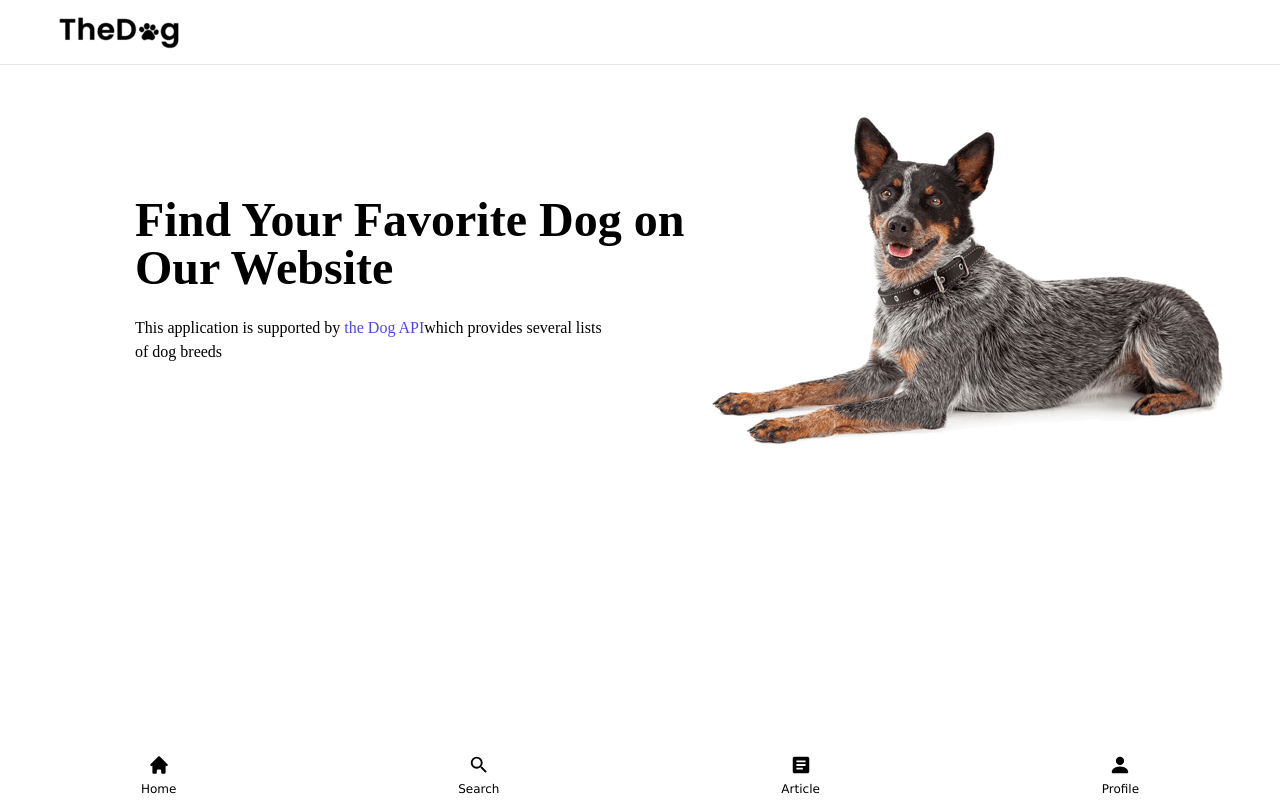
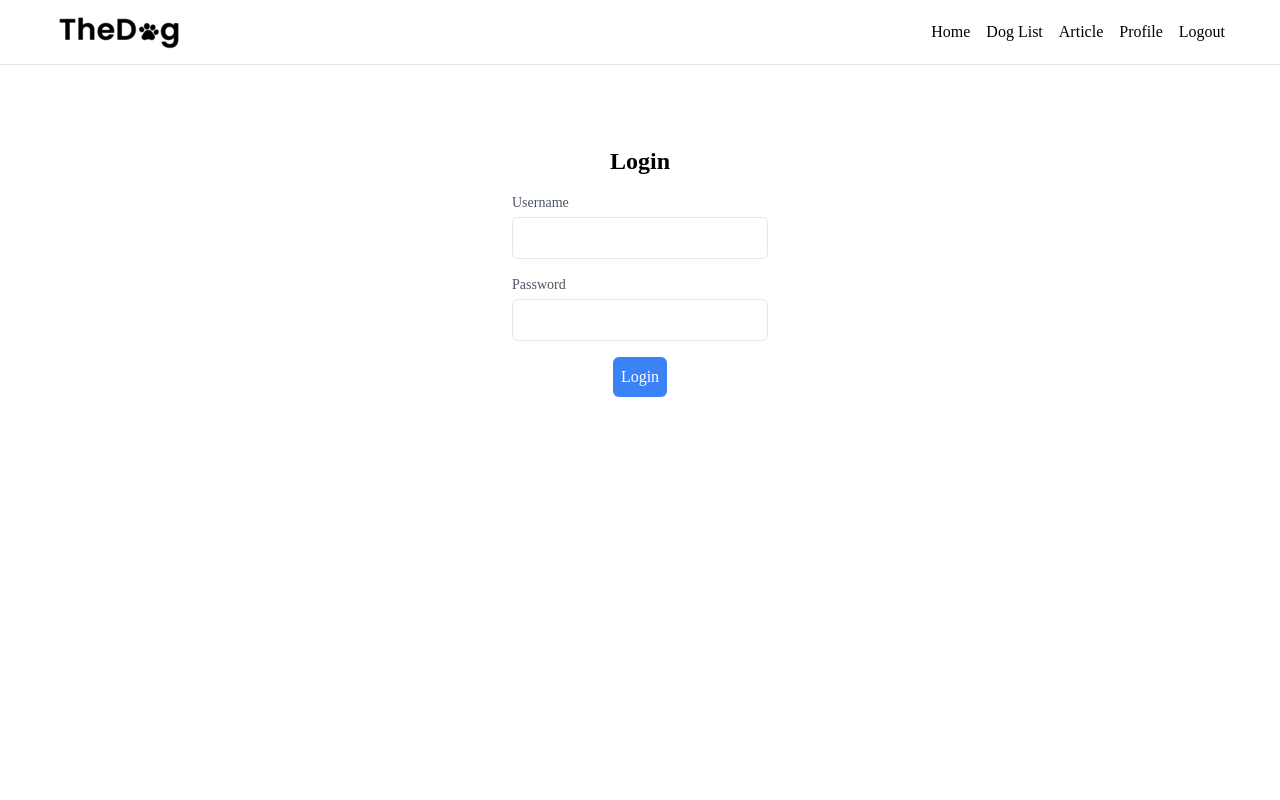
Before and after one commit to fajaryumna/The-Dog-App, a React (Create React App) app: page / in a window 1280 px wide. Built offline with nearby package versions, Linux system fonts and the light colour scheme.

Commit message:
update login to acces homepage

```diff
--- a/src/App.js
+++ b/src/App.js
@@ -2,6 +2,7 @@ import { BrowserRouter, Routes, Route, } from "react-router-dom"
 import { Link } from "react-router-dom"
 
 // import page comoponent
+import Login from "./pages/Login"
 import SearchPage from "./pages/SearchPage"
 import SingleDog from "./pages/SingleDog"
 import Profile from './pages/Profile';
@@ -20,14 +21,21 @@ function App() {
       <BrowserRouter>
         <header className='py-3 mb-12 border-b'>
           <div className='container mx-auto flex justify-between items-center'>
-            <Link to={"/"}>
-              <img src={Logo} alt='' />
+            <Link to="/">
+              <img src={Logo} alt='Logo' />
             </Link>
+            <nav className='flex items-center space-x-4'>
+              <Link to="/">Home</Link>
+              <Link to="/searchpage">Dog List</Link>
+              <Link to="/article">Article</Link>
+              <Link to="/profile">Profile</Link>
+              <Link to="/">Logout</Link>
+            </nav>
           </div>
         </header>
-        <NavBar />
         <Routes>
-          <Route path='/' element={<Home />} />
+          <Route path='/' element={<Login />} />
+          <Route path="/login" element={Login} />
           <Route path='/home' element={<Home />} />
           <Route path="/article" element={<Article />} />
           <Route path='/detailarticle1' element={<DetailArticle1 />} />
--- /dev/null
+++ b/src/authentication/authentication.jsx
@@ -0,0 +1,33 @@
+// authentication.js
+import User from './user.jsx';
+
+class Authentication {
+    constructor() {
+        this.users = [
+            new User('admin', 'admin'),
+        ];
+        this.currentUser = null;
+    }
+
+    login(username, password) {
+        const user = this.users.find((user) => user.username === username && user.password === password);
+
+        if (user) {
+            this.currentUser = user;
+            return true;
+        }
+
+        return false;
+    }
+
+    logout() {
+        this.currentUser = null;
+    }
+
+    isAuthenticated() {
+        return this.currentUser !== null;
+    }
+}
+
+const authInstance = new Authentication();
+export default authInstance;
--- /dev/null
+++ b/src/authentication/user.jsx
@@ -0,0 +1,9 @@
+// user.js
+class User {
+    constructor(username, password) {
+        this.username = username;
+        this.password = password;
+    }
+}
+
+export default User;
--- a/src/pages/Home.js
+++ b/src/pages/Home.js
@@ -1,6 +1,9 @@
 import Image from '../assets/dog-banner.png';
+import authInstance from '../authentication/authentication';
+
 
 const Home = () => {
+    if (!authInstance.isAuthenticated()) {
         return (
             <>
                 <section className='h-full max-h-[640px] mb-4 xl:mb-24'>
@@ -26,6 +29,9 @@ const Home = () => {
                 </section>
             </>
         );
+    }
+
+
 };
 
 export default Home;
--- /dev/null
+++ b/src/pages/Login.js
@@ -0,0 +1,52 @@
+// Login.js
+import React, { useState } from 'react';
+import authInstance from '../authentication/authentication';
+
+const Login = () => {
+    const [username, setUsername] = useState('');
+    const [password, setPassword] = useState('');
+    const [error, setError] = useState('');
+
+    const handleLogin = () => {
+        if (authInstance.login(username, password)) {
+            // Redirect to the home page or handle authentication success as needed
+            window.location.href = '/home';
+        } else {
+            setError('Invalid username or password');
+        }
+    };
+
+    return (
+        <div className="flex flex-col items-center mt-20">
+            <h2 className="text-2xl font-semibold mb-4">Login</h2>
+            <div className="mb-4">
+                <label htmlFor="username" className="block text-sm font-medium text-gray-600">
+                    Username
+                </label>
+                <input
+                    type="text"
+                    id="username"
+                    className="mt-1 p-2 border rounded-md w-64"
+                    onChange={(e) => setUsername(e.target.value)}
+                />
+            </div>
+            <div className="mb-4">
+                <label htmlFor="password" className="block text-sm font-medium text-gray-600">
+                    Password
+                </label>
+                <input
+                    type="password"
+                    id="password"
+                    className="mt-1 p-2 border rounded-md w-64"
+                    onChange={(e) => setPassword(e.target.value)}
+                />
+            </div>
+            {error && <p className="text-red-500 mb-4">{error}</p>}
+            <button className="bg-blue-500 text-white p-2 rounded-md" onClick={handleLogin}>
+                Login
+            </button>
+        </div>
+    );
+};
+
+export default Login;
--- a/src/pages/SearchPage.js
+++ b/src/pages/SearchPage.js
@@ -1,44 +1,44 @@
-import React, { useState, useEffect } from "react"
-import { Link } from "react-router-dom"
+import React, { useState, useEffect } from "react";
+import { Link } from "react-router-dom";
 
 export default function SearchPage() {
-    const [dogs, setDogs] = useState([])
-    const [text, setText] = useState("")
-    const [searched, setSearched] = useState(false)
+    const [dogs, setDogs] = useState([]);
+    const [text, setText] = useState("");
+    const [searched, setSearched] = useState(false);
 
     useEffect(() => {
         const fetchDogData = async () => {
             try {
-                const res = await fetch("https://api.thedogapi.com/v1/breeds")
-                const data = await res.json()
-                setDogs(data)
+                const res = await fetch("https://api.thedogapi.com/v1/breeds");
+                const data = await res.json();
+                setDogs(data);
             } catch (error) {
-                console.error(error)
+                console.error(error);
             }
-        }
+        };
 
-        setSearched(false)
-        fetchDogData()
-    }, [])
+        setSearched(false);
+        fetchDogData();
+    }, []);
 
     const searchForDog = async () => {
         try {
             const res = await fetch(
                 `https://api.thedogapi.com/v1/breeds/search?q=${text}`
-            )
-            const data = await res.json()
-            setDogs(data)
+            );
+            const data = await res.json();
+            setDogs(data);
         } catch (error) {
-            console.error(error)
+            console.error(error);
         }
-    }
+    };
 
     const handleSubmit = (e) => {
-        e.preventDefault()
+        e.preventDefault();
 
-        searchForDog()
-        setSearched(true)
-    }
+        searchForDog();
+        setSearched(true);
+    };
 
     return (
         <>
@@ -68,7 +68,9 @@ export default function SearchPage() {
                         </div>
 
                         <div className="grid grid-cols-1 gap-8 md:grid-cols-2 xl:grid-cols-3 my-10 lg:my-20">
-                            {!searched ? (
+                            {dogs.length === 0 ? (
+                                <p>No results found.</p>
+                            ) : (
                                 dogs.map((dog) => (
                                     <Link
                                         to={`/${dog.name}`}
@@ -77,47 +79,23 @@ export default function SearchPage() {
                                     >
                                         <article>
                                             <img
-                                                src={dog.image.url}
+                                                src={`https://cdn2.thedogapi.com/images/${dog.reference_image_id}.jpg`}
                                                 alt={dog.name}
-                                                loading="lazy"
-                                                className="rounded md:h-72 w-full object-cover"
                                             />
                                             <h3 className="text-white text-lg font-bold mt-4">
                                                 {dog.name}
                                             </h3>
-                                            <p className="text-slate-400">Bred For: {dog.bred_for}</p>
+                                            <p className="text-slate-400">
+                                                Bred For: {dog.bred_for}
+                                            </p>
                                         </article>
                                     </Link>
                                 ))
-                            ) : (
-                                <>
-                                    {dogs.map((dog) => (
-                                        <Link
-                                            to={`/${dog.name}`}
-                                            key={dog.id}
-                                            className="bg-black p-4 rounded hover:bg-slate-800 transition-all duration-200"
-                                        >
-                                            <article>
-                                                <img
-                                                    src={`https://cdn2.thedogapi.com/images/${dog.reference_image_id}.jpg`}
-                                                    alt={dog.name}
-                                                    className="rounded md:h-72 w-full object-cover"
-                                                />
-                                                <h3 className="text-white text-lg font-bold mt-4">
-                                                    {dog.name}
-                                                </h3>
-                                                <p className="text-slate-400">
-                                                    Bred For: {dog.bred_for}
-                                                </p>
-                                            </article>
-                                        </Link>
-                                    ))}
-                                </>
                             )}
                         </div>
                     </section>
                 </>
             )}
         </>
-    )
+    );
 }
```
Also changed, not shown: public/.,serviceworker.js (renamed from public/serviceworker.js). Lines whose indentation alone changed are shown as unchanged.
